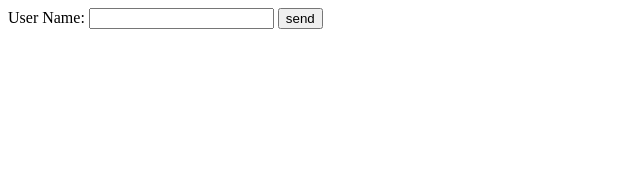
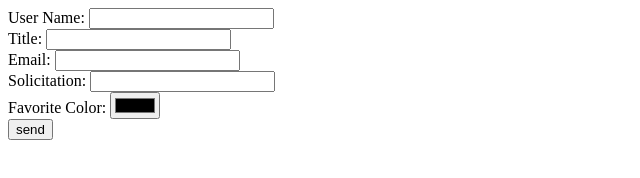
Before and after one commit to vitorreisler/Aula-6, a plain HTML site: page index.html in a window 1280 px wide. Shown: the whole page, without its empty margins (0-640 px from the left). Drawn offline with Linux system fonts and the light colour scheme.

Commit message:
Create a form with formspree

```diff
--- a/index.html
+++ b/index.html
@@ -4,12 +4,25 @@
     <meta charset="UTF-8">
     <meta http-equiv="X-UA-Compatible" content="IE=edge">
     <meta name="viewport" content="width=device-width, initial-scale=1.0">
-    <title>Document</title>
+    <title>Forms</title>
 </head>
 <body>
-<form method="get" action="https://formspree.io/f/xvoyjvvp">
+<form method="post" action="https://formspree.io/f/xvoyjvvp">
     <label for="user-name"> User Name: </label>
     <input type="text" name="user-name" id="user-name">
+    <br>
+    <label for="Title">Title:</label>
+    <input type="text" name="title" id="title">
+    <br>
+    <label for="email">Email:</label>
+    <input type="email" name="email" id="email">
+    <br>
+    <label for="solicitation">Solicitation: </label>
+    <input type="text" name="solicitation" id="solicitation">
+    <br>
+    <label for="favColor">Favorite Color:</label>
+    <input type="color" name="color" id="favColor">
+    <br>
     <button>send</button>
 
     <br>
```
